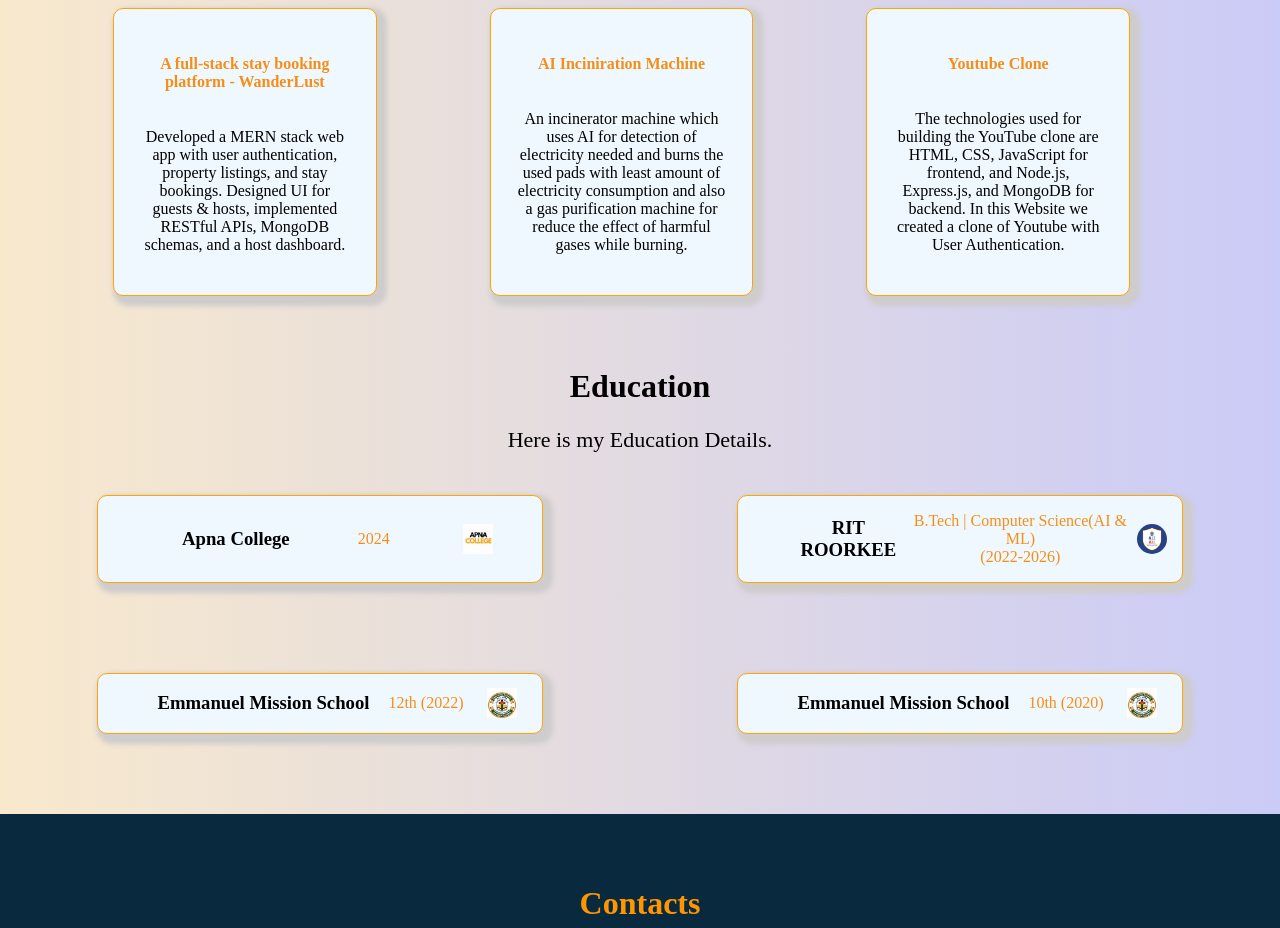
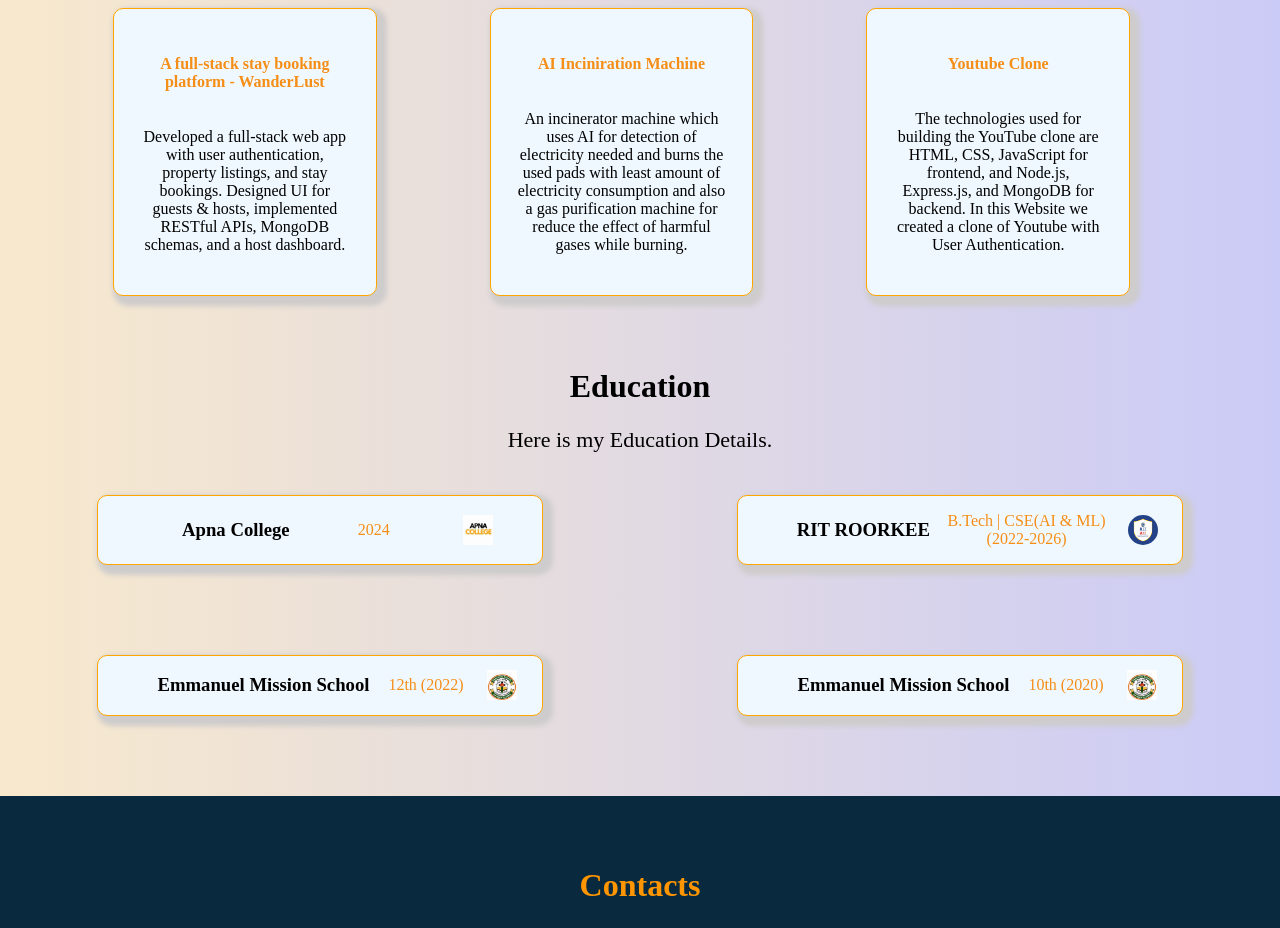
Before and after one commit to riddhibansal/My-Portfolio, a plain HTML site: page index.html in a window 1280 px wide. Shown: the part 1180-2108 px from the top of the page. Drawn offline with Linux system fonts and the light colour scheme.

Commit message:
Update index.html

```diff
--- a/index.html
+++ b/index.html
@@ -135,7 +135,7 @@
                 <div class="project-card-container">
                     <h4 class="project-h"><i class=""></i>
                     A full-stack stay booking platform - WanderLust</h4>
-                    <p>Developed a MERN stack web app with user authentication,
+                    <p>Developed a full-stack web app with user authentication,
                         property listings, and stay bookings. Designed UI for guests & hosts,
                         implemented RESTful APIs, MongoDB schemas, and a host dashboard.</p>
                 </div>
@@ -170,7 +170,7 @@
                 </div>
                 <div>
                     <h3>RIT ROORKEE</h3>
-                    <p class="edu-p">B.Tech | Computer Science(AI & ML) <br> (2022-2026)</p>
+                    <p class="edu-p">B.Tech | CSE(AI & ML) <br> (2022-2026)</p>
                     <img src="rit.png" style="border-radius: 50%;" width="30" height="30">
                 </div>
 
```
